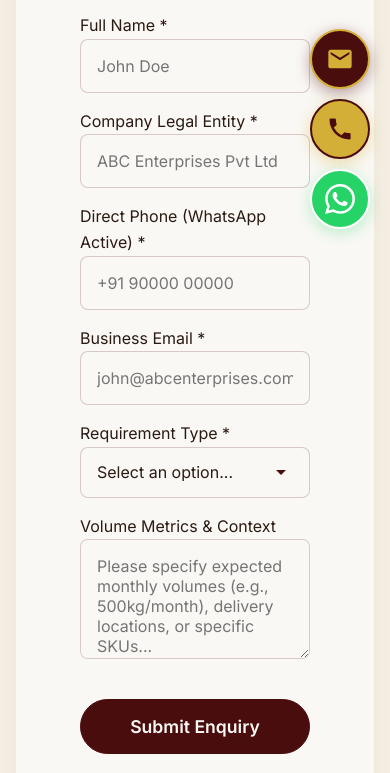
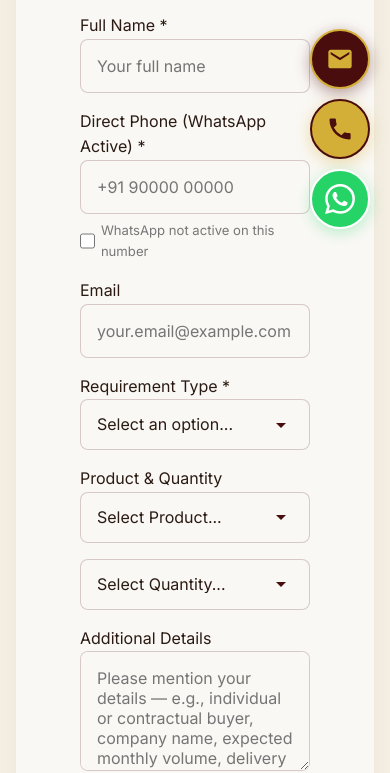
Before and after one commit to s4surya1swaiting/gawa_ghee, a website: page contact.html in a window 390 px wide. Shown: the part 595-1368 px from the top of the page. Drawn offline with nearby package versions, Linux system fonts and the light colour scheme.

Commit message:
Redesign contact form, split Mission/Vision, add Call CTA emphasis
- Our Story: Split 'Our Mission & Vision' into separate Mission and Vision cards (side-by-side on desktop)
- Homepage Hero: Added prominent 'Call Us Directly' gold CTA button as primary action
- Contact Form: Removed 'Company Legal Entity' field
- Contact Form: Changed 'Business Email' to 'Email' (not required)
- Contact Form: Added WhatsApp-not-active checkbox with conditional alternate phone field
- Contact Form: Added 'Other' option to Requirement Type dropdown
- Contact Form: Added Product & Quantity selectors with Custom quantity option
- Contact Form: Replaced 'Volume Metrics & Context' with 'Additional Details' textarea
- Updated main.js SKU pre-fill to target new field ID
- Updated Playwright tests to match new form structure (all 6 pass)

```diff
--- a/contact.html
+++ b/contact.html
@@ -99,31 +99,37 @@
                 <h2 style="margin-bottom: var(--spacing-md); text-align: center;">Request Bulk Pricing</h2>
                 <form id="b2b-contact-form" action="#" method="POST" onsubmit="event.preventDefault(); alert('Form successfully submitted! Our enterprise team will contact you within 24 hours.');">
 
-                    <!-- Identity Suite -->
+                    <!-- Row 1: Full Name + Phone -->
                     <div class="form-row">
                         <div>
                             <label for="fullName">Full Name *</label>
-                            <input type="text" id="fullName" name="fullName" class="form-control" required placeholder="John Doe">
+                            <input type="text" id="fullName" name="fullName" class="form-control" required placeholder="Your full name">
                         </div>
                         <div>
-                            <label for="companyName">Company Legal Entity *</label>
-                            <input type="text" id="companyName" name="companyName" class="form-control" required placeholder="ABC Enterprises Pvt Ltd">
+                            <label for="phone">Direct Phone (WhatsApp Active) *</label>
+                            <input type="tel" id="phone" name="phone" class="form-control" required pattern="[0-9]{10,14}" placeholder="+91 90000 00000">
+                            <div style="margin-top: 6px;">
+                                <label style="font-size: 0.82rem; color: #777; display: inline-flex; align-items: center; gap: 6px; cursor: pointer;">
+                                    <input type="checkbox" id="noWhatsApp" name="noWhatsApp" style="accent-color: var(--deep-burgundy); width: 16px; height: 16px;" onchange="document.getElementById('altPhoneWrapper').style.display = this.checked ? 'block' : 'none';">
+                                    WhatsApp not active on this number
+                                </label>
+                            </div>
                         </div>
                     </div>
 
-                    <!-- Contact Suite -->
-                    <div class="form-row">
-                        <div>
-                            <label for="phone">Direct Phone (WhatsApp Active) *</label>
-                            <input type="tel" id="phone" name="phone" class="form-control" required pattern="[0-9]{10,14}" placeholder="+91 90000 00000">
-                        </div>
-                        <div>
-                            <label for="email">Business Email *</label>
-                            <input type="email" id="email" name="email" class="form-control" required placeholder="john@abcenterprises.com">
-                        </div>
+                    <!-- Alternate Phone (hidden by default) -->
+                    <div id="altPhoneWrapper" style="display: none; margin-bottom: var(--spacing-md);">
+                        <label for="altPhone">Alternate Phone Number *</label>
+                        <input type="tel" id="altPhone" name="altPhone" class="form-control" pattern="[0-9]{10,14}" placeholder="+91 80000 00000">
                     </div>
 
-                    <!-- Operational Select -->
+                    <!-- Row 2: Email -->
+                    <div class="form-group" style="margin-bottom: var(--spacing-md);">
+                        <label for="email">Email</label>
+                        <input type="email" id="email" name="email" class="form-control" placeholder="your.email@example.com">
+                    </div>
+
+                    <!-- Requirement Type -->
                     <div class="form-group" style="margin-bottom: var(--spacing-md);">
                         <label for="operationType">Requirement Type *</label>
                         <select id="operationType" name="operationType" class="form-control" required>
@@ -132,13 +138,46 @@
                             <option value="distribution">Distribution Dealership</option>
                             <option value="horeca">HoReCa Supply</option>
                             <option value="white_label">White Label / Private Branding</option>
+                            <option value="other">Other</option>
                         </select>
                     </div>
 
-                    <!-- Requirement Context -->
+                    <!-- Product + Quantity Selection -->
+                    <div class="form-group" style="margin-bottom: var(--spacing-md);">
+                        <label>Product & Quantity</label>
+                        <div class="form-row" style="margin-bottom: 0;">
+                            <div>
+                                <select id="productSelect" name="productSelect" class="form-control">
+                                    <option value="" disabled selected>Select Product...</option>
+                                    <option value="premium_danadar_500g">Premium Danadar Ghee — 500g Jar</option>
+                                    <option value="classic_1l_tin">Classic Pure Cow Ghee — 1L Tin</option>
+                                    <option value="institutional_15kg">Commercial Kitchen Supply — 15kg Tin</option>
+                                </select>
+                            </div>
+                            <div>
+                                <select id="quantitySelect" name="quantitySelect" class="form-control" onchange="document.getElementById('customQtyWrapper').style.display = this.value === 'custom' ? 'block' : 'none';">
+                                    <option value="" disabled selected>Select Quantity...</option>
+                                    <option value="10">10 units</option>
+                                    <option value="25">25 units</option>
+                                    <option value="50">50 units</option>
+                                    <option value="100">100 units</option>
+                                    <option value="250">250 units</option>
+                                    <option value="500">500 units</option>
+                                    <option value="1000">1000+ units</option>
+                                    <option value="custom">Custom</option>
+                                </select>
+                            </div>
+                        </div>
+                        <!-- Custom Quantity (hidden by default) -->
+                        <div id="customQtyWrapper" style="display: none; margin-top: var(--spacing-sm);">
+                            <input type="text" id="customQty" name="customQty" class="form-control" placeholder="Enter custom quantity (e.g., 5000 units, 2 tonnes/month)">
+                        </div>
+                    </div>
+
+                    <!-- Additional Details -->
                     <div class="form-group" style="margin-bottom: var(--spacing-lg);">
-                        <label for="requirement-context">Volume Metrics & Context</label>
-                        <textarea id="requirement-context" name="requirementContext" class="form-control" placeholder="Please specify expected monthly volumes (e.g., 500kg/month), delivery locations, or specific SKUs..."></textarea>
+                        <label for="additionalDetails">Additional Details</label>
+                        <textarea id="additionalDetails" name="additionalDetails" class="form-control" placeholder="Please mention your details — e.g., individual or contractual buyer, company name, expected monthly volume, delivery location, specific SKU preferences, etc."></textarea>
                     </div>
 
                     <div style="text-align: center;">
--- a/js/main.js
+++ b/js/main.js
@@ -44,7 +44,7 @@ document.addEventListener('DOMContentLoaded', () => {
         const urlParams = new URLSearchParams(window.location.search);
         const skuParam = urlParams.get('sku');
         if (skuParam) {
-            const contextField = document.getElementById('requirement-context');
+            const contextField = document.getElementById('additionalDetails');
             if (contextField) {
                 contextField.value = `I am interested in bulk purchasing for SKU: ${skuParam}. Please provide pricing details.`;
             }
```
Also changed, not shown: index.html (+4 -0 lines), our-story.html (+20 -6 lines), tests/gawaghee.spec.js (+2 -4 lines).
